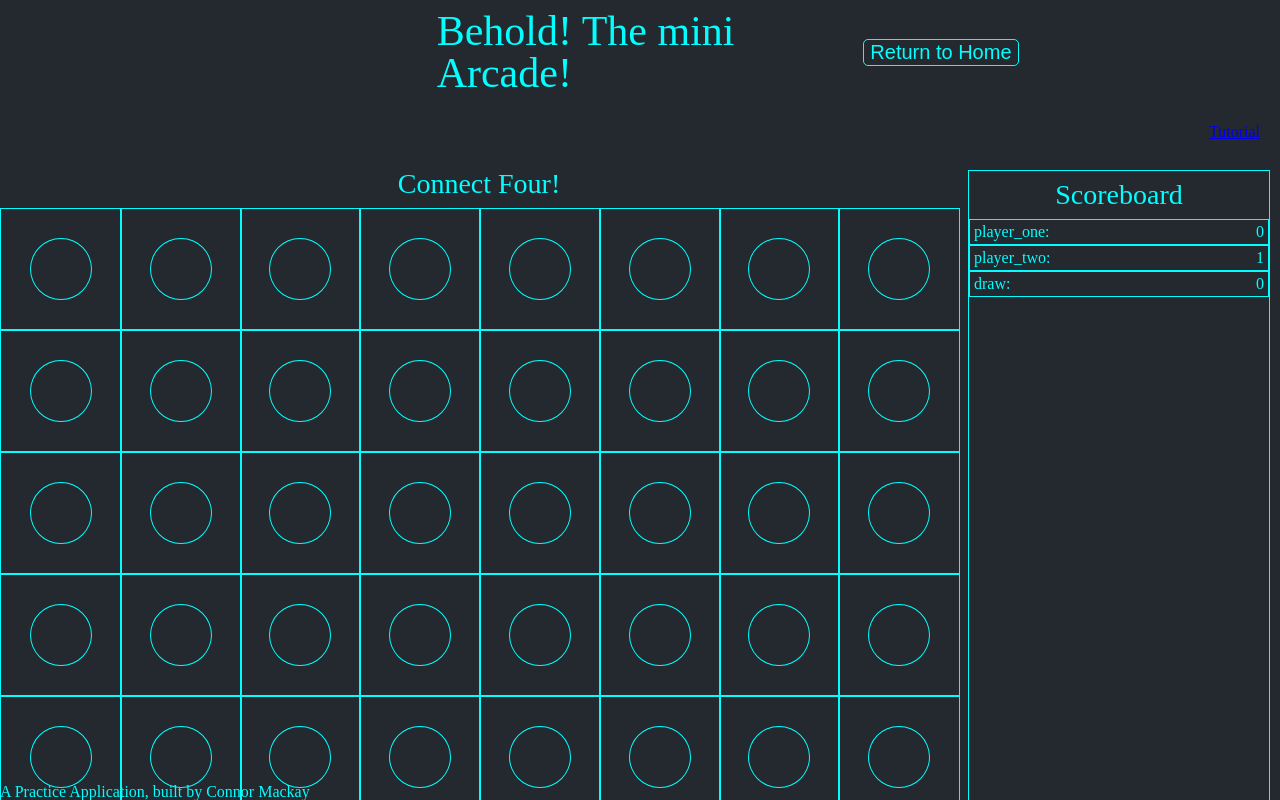
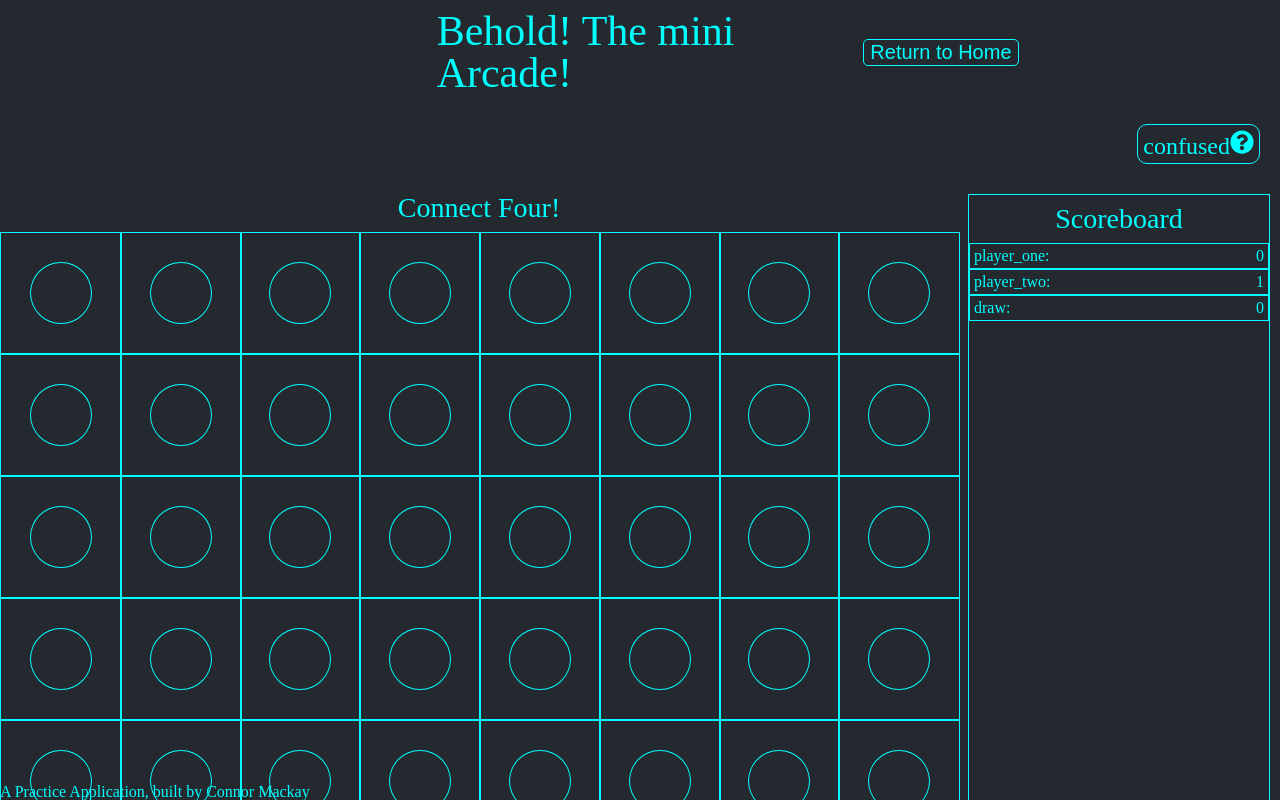
Before and after one commit to CD-Mackay/mini-arcade, a React app: page /connectfour in a window 1280 px wide. Shown: the top 800 px of the page. Built offline with nearby package versions, Linux system fonts and the light colour scheme.

Commit message:
style tutorial link

```diff
--- a/client/src/components/atoms/TutorialHeader/StyledTutorialHeader.js
+++ b/client/src/components/atoms/TutorialHeader/StyledTutorialHeader.js
@@ -5,6 +5,14 @@ display: flex;
 flex-direction: row;
 justify-content: flex-end;
 margin: 20px;
+a {
+  font-size: 24px;
+  text-decoration: none;
+  color: #00FFFF;
+  border: 1px solid #00FFFF;
+  border-radius: 10px;
+  padding: 5px;
+}
 `
 
 export default StyledTutorialHeader;
--- a/client/src/components/atoms/TutorialHeader/TutorialHeader.js
+++ b/client/src/components/atoms/TutorialHeader/TutorialHeader.js
@@ -7,13 +7,15 @@ import { Link } from 'react-router-dom';
 
 /* Asset Imports */
 import StyledTutorialHeader from './StyledTutorialHeader';
+import { FaQuestionCircle } from 'react-icons/fa';
 
 const TutorialHeader = ({game}) => {
 
   return (
     <StyledTutorialHeader>
       <Link to={`${game}/tutorial`}>
-        Tutorial
+        confused
+        <FaQuestionCircle fontSize="24px" color="#00FFFF" />
       </Link>
     </StyledTutorialHeader>
   )
```
